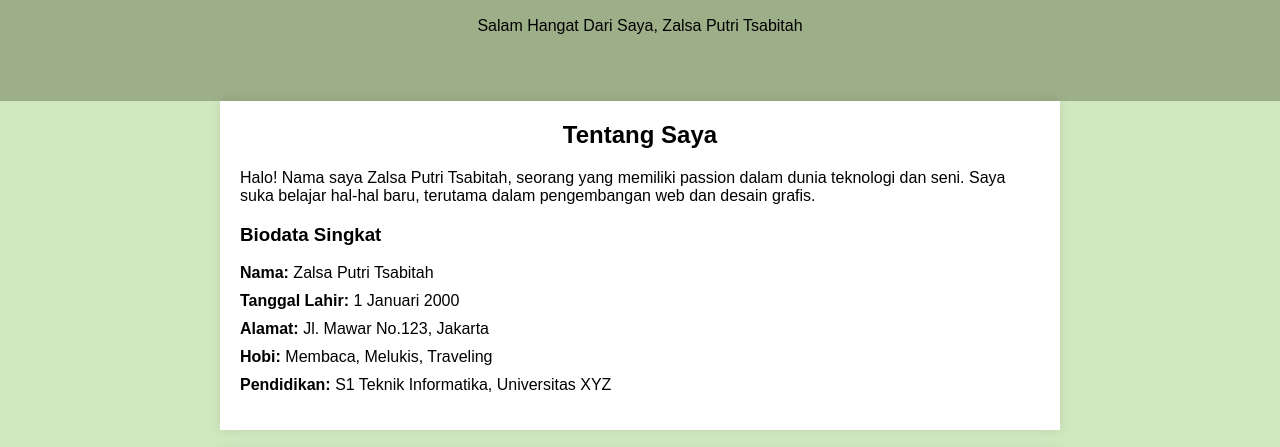
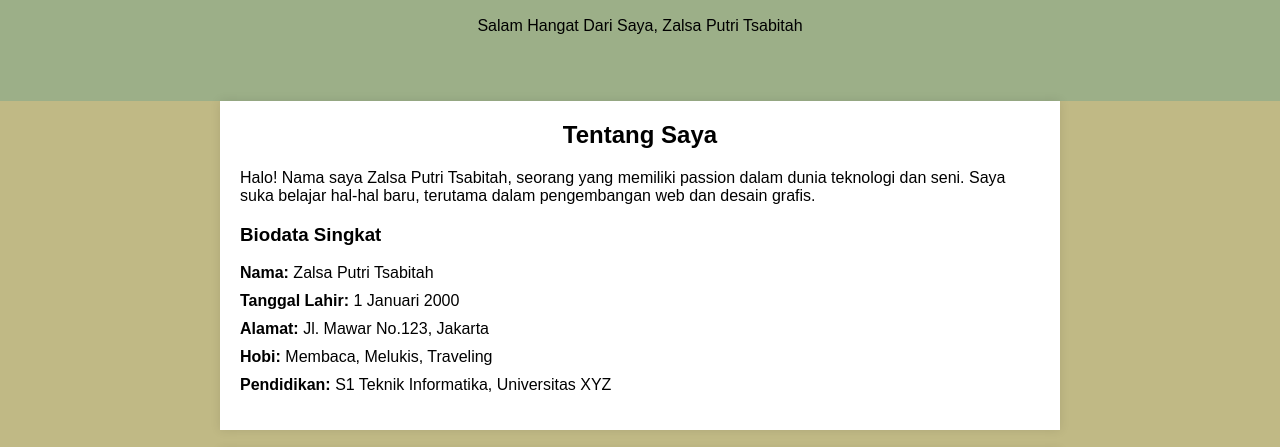
Before and after one commit to Zalsaputri/Website-saya, a plain HTML site: page index.html in a window 1280 px wide. Shown: the part 322-769 px from the top of the page. Drawn offline with Linux system fonts and the light colour scheme.

Commit message:
Update index.html

```diff
--- a/index.html
+++ b/index.html
@@ -12,7 +12,7 @@
             font-family: Arial, sans-serif;
             margin: 0;
             padding: 0;
-            background-color: #D1E8BF;
+            background-color: #C0B985;
         }
 
         /* Navigasi */
```
